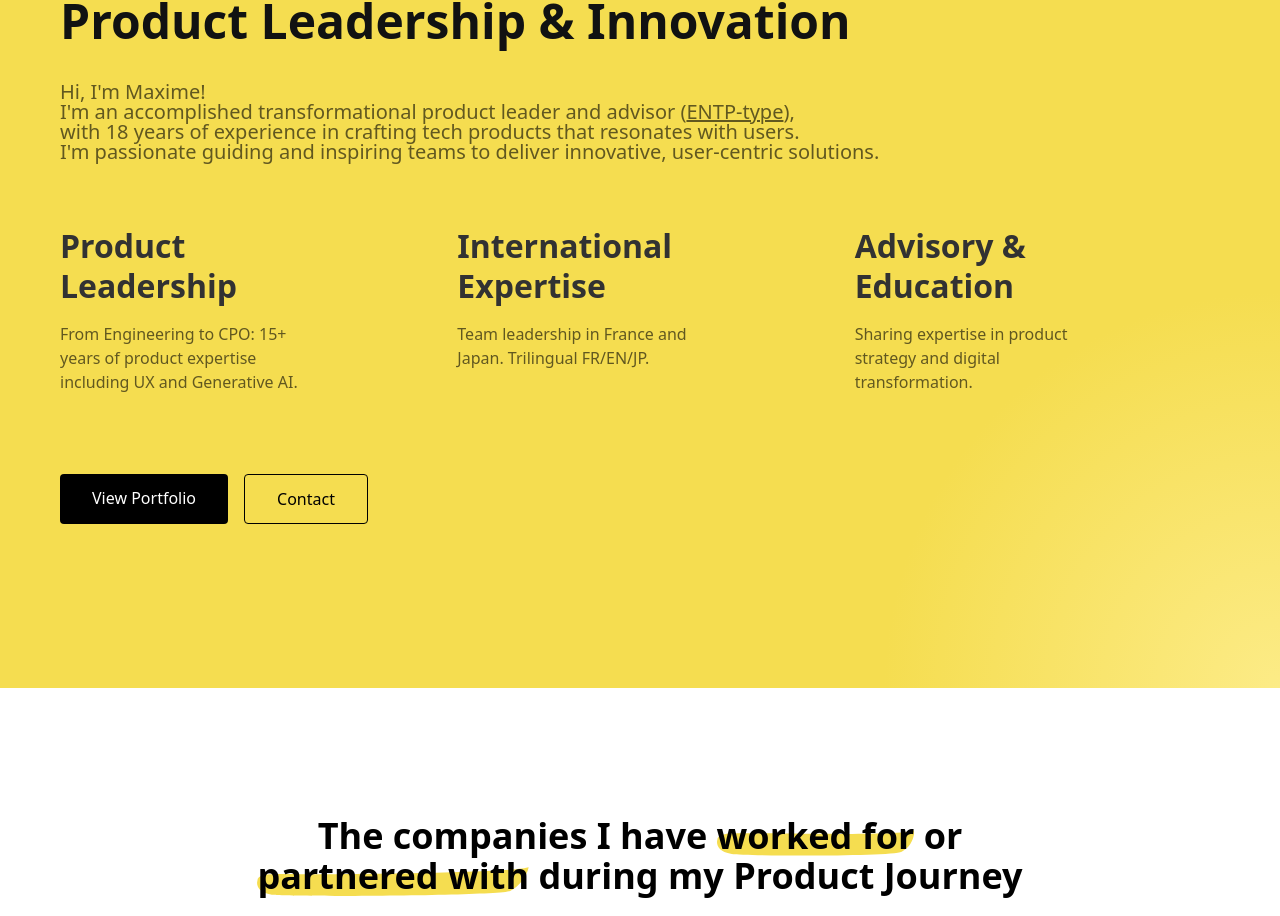
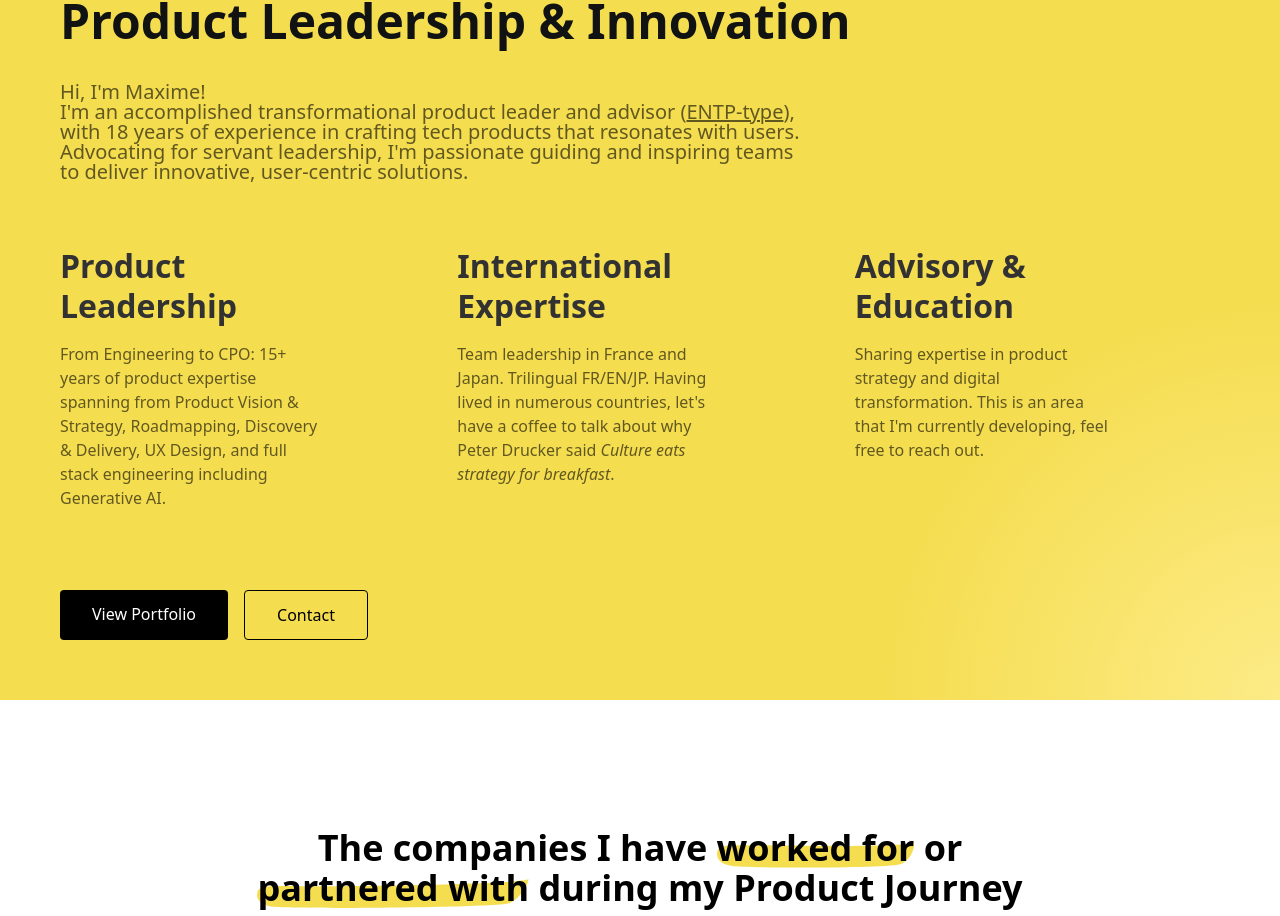
Before and after one commit to Refervesco/portfolio2, a React (Vite) app: page / in a window 1280 px wide. Shown: the part 148-1064 px from the top of the page. Built offline with nearby package versions, Linux system fonts and the light colour scheme; the HTML template or start-up script is replaced by a standard one.

Commit message:
Updates to the text of the Hero section

```diff
--- a/src/components/portfolio/Companies.jsx
+++ b/src/components/portfolio/Companies.jsx
@@ -76,7 +76,7 @@ const Companies = () => {
             <span className="relative z-10">{' '}during my Product Journey</span>
           </h2>
           <p className="text-base relative z-10">
-            Here is a selection of products I have worked on during my career, collaborating with leading global companies within various B2B industries. This list is not exhaustive, more will be added soon.
+            Collaborating with leading global companies and building strong alliances within various B2B industries.
           </p>
         </div>
 
--- a/src/components/portfolio/Hero.jsx
+++ b/src/components/portfolio/Hero.jsx
@@ -34,7 +34,7 @@ const Hero = () => {
               I'm an accomplished transformational product leader and advisor (<a href="https://www.truity.com/blog/personality-type/entp" className="underline">ENTP-type</a>), <br className="hidden md:block" />with 18 years of experience in crafting tech products that resonates with users.
             </p>
             <p>
-              I'm passionate guiding and inspiring teams to deliver innovative, user-centric solutions.
+              Advocating for servant leadership, I'm passionate guiding and inspiring teams <br className="hidden md:block" />to deliver innovative, user-centric solutions.
             </p>
           </div>
 
@@ -48,7 +48,7 @@ const Hero = () => {
                   Product Leadership
                 </h2>
                 <p className="mb-4 font-roboto text-[16px] text-black" style={{ opacity: 0.6 }}>
-                  From Engineering to CPO: 15+ years of product expertise including UX and Generative AI.
+                  From Engineering to CPO: 15+ years of product expertise spanning from Product Vision & Strategy, Roadmapping, Discovery & Delivery, UX Design, and full stack engineering including Generative AI.
                 </p>
                 {/*<a href="#" className="text-gray-500">Learn more →</a>*/}
             </div>
@@ -62,7 +62,7 @@ const Hero = () => {
                   International Expertise
                 </h2>
                 <p className="mb-4 font-roboto text-[16px] text-black" style={{ opacity: 0.6 }}>
-                  Team leadership in France and Japan. Trilingual FR/EN/JP.
+                  Team leadership in France and Japan. Trilingual FR/EN/JP. Having lived in numerous countries, let's have a coffee to talk about why Peter Drucker said <i>Culture eats strategy for breakfast</i>.
                 </p>
                 {/*<a href="#" className="text-gray-500">Learn more →</a> -->*/}
             </div>
@@ -75,7 +75,7 @@ const Hero = () => {
                   Advisory & Education
                 </h2>
                 <p className="mb-4 font-roboto text-[16px] text-black" style={{ opacity: 0.6 }}>
-                  Sharing expertise in product strategy and digital transformation.
+                  Sharing expertise in product strategy and digital transformation. This is an area that I'm currently developing, feel free to reach out.
                 </p>
                 {/*<a href="#" className="text-gray-500">Learn more →</a>*/}
             </div>
--- a/src/components/portfolio/PortfolioSamples.jsx
+++ b/src/components/portfolio/PortfolioSamples.jsx
@@ -55,7 +55,7 @@ const PortfolioSamples = () => {
         <div className="flex flex-col gap-6">
           <h2 className="text-4xl font-bold">Portfolio sample</h2>
           <p className="text-gray-600">
-            Collaborating with leading global companies and building strong alliances within various B2B industries.
+            Here is a selection of products I have worked on. This list is not exhaustive, more will be added soon.
           </p>
         </div>
 
```
